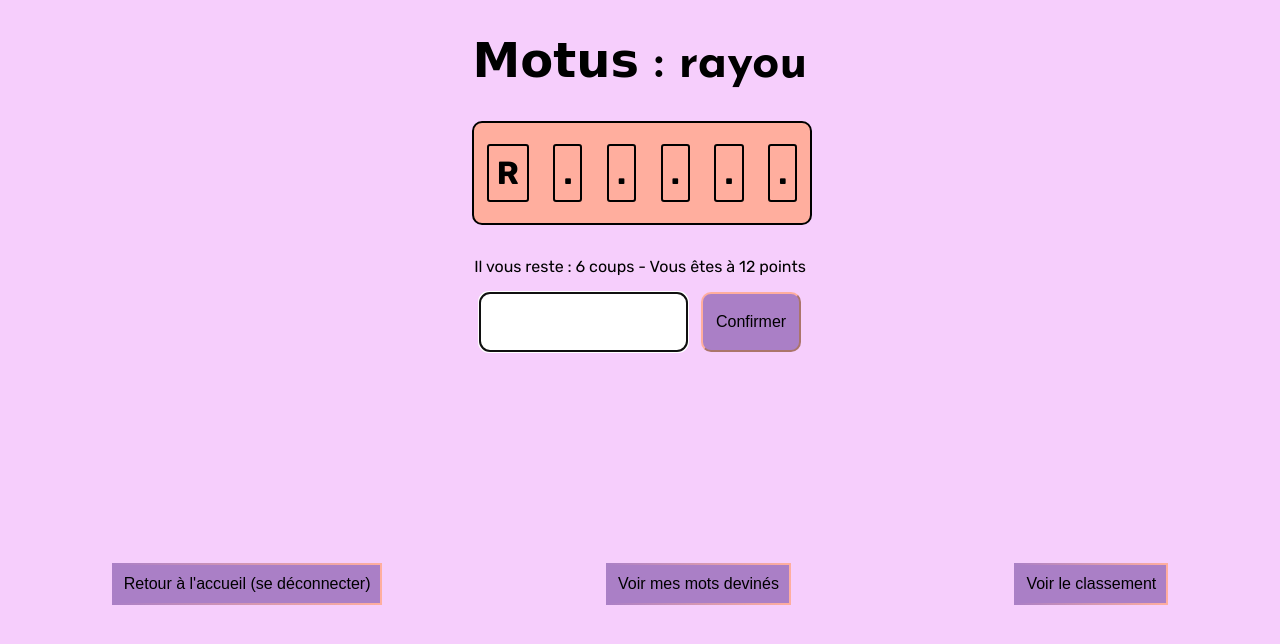
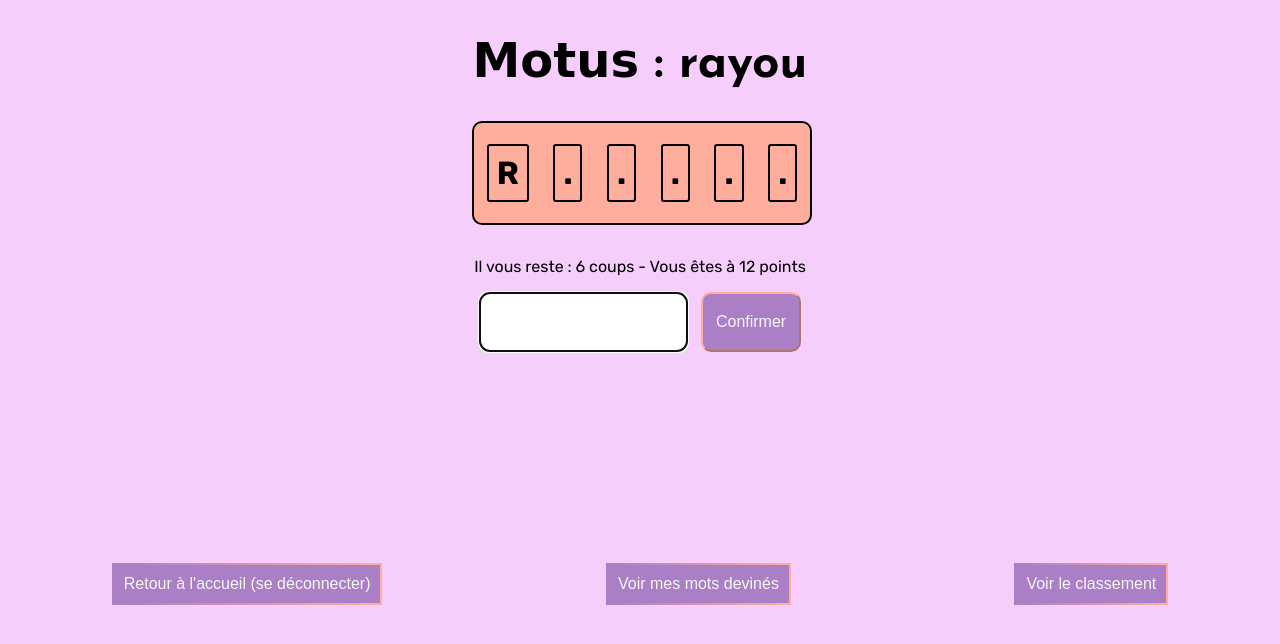
Before and after one commit to rayan-ahamadi/Motus, a PHP site: page /view/game.php?pseudo=rayou in a window 1280 px wide. Shown: the top 644 px of the page. Run offline with PHP 8.4, Linux system fonts and the light colour scheme; data comes from the database, SQL or seed files in the repository; data that the repository does not hold is empty; some web fonts are replaced.

Commit message:
changer la couleur des boutons

```diff
--- a/view/style.css
+++ b/view/style.css
@@ -30,6 +30,7 @@ h1{
 #submit-connexion{
   cursor: pointer;
   background-color: #aa7fc6;
+  color: whitesmoke;
 }
 
 #submit-connexion:hover{
@@ -102,6 +103,7 @@ h1{
 
 #submit-input{
   background-color: #aa7fc6;
+  color: whitesmoke;
   width: 30%;
   margin-bottom: 1rem;
   border-color: #ffae9e;
@@ -182,6 +184,7 @@ h1{
 
 button{
   background-color: #aa7fc6;
+  color: whitesmoke;
   padding: 10px;
   border-radius: 5px;
   cursor: pointer;
@@ -198,6 +201,7 @@ button:hover{
 
 
 table{
+  box-shadow: rgba(0, 0, 0, 0.35) 0px 5px 15px;
   width: 80%;
   height: 70%;
   margin: 0 auto;
@@ -213,6 +217,7 @@ th, td{
 
 thead{
   background-color: #aa7fc6;
+  color: whitesmoke;
   color: white;
 }
 
```
